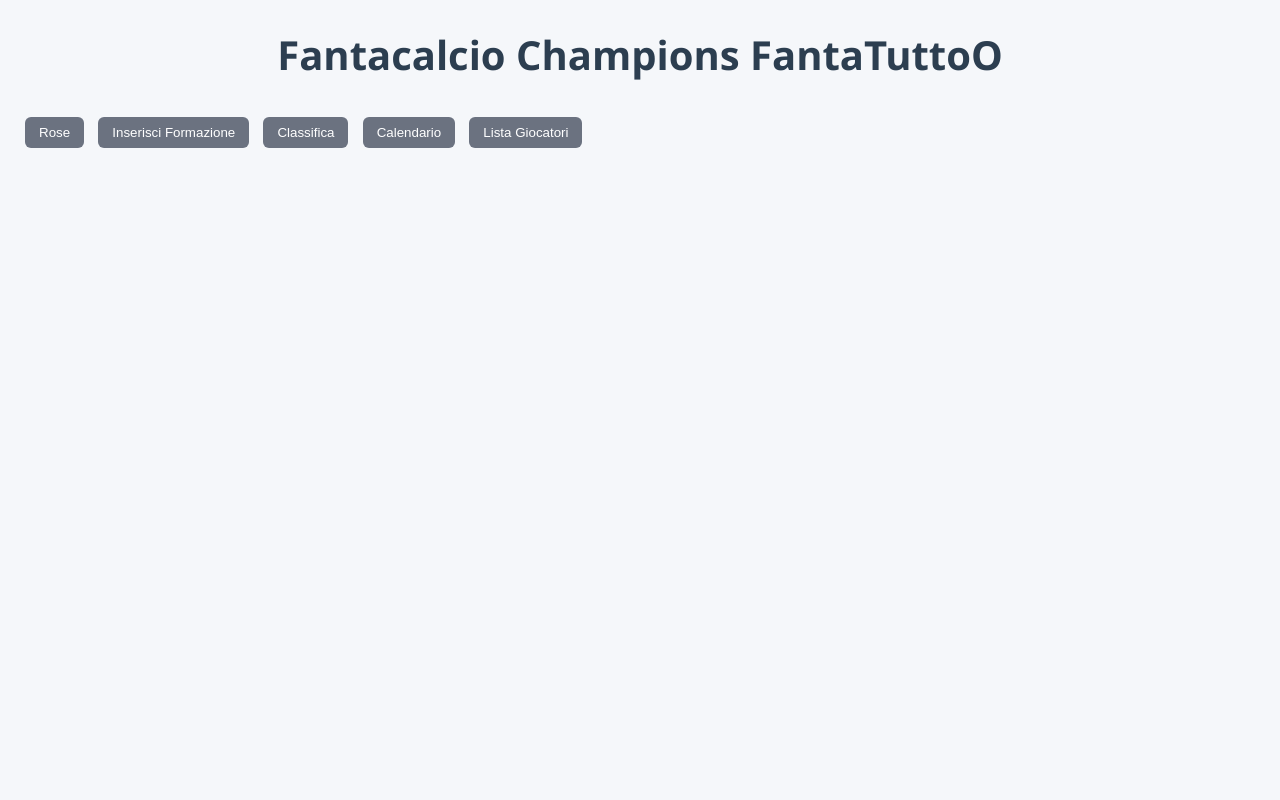
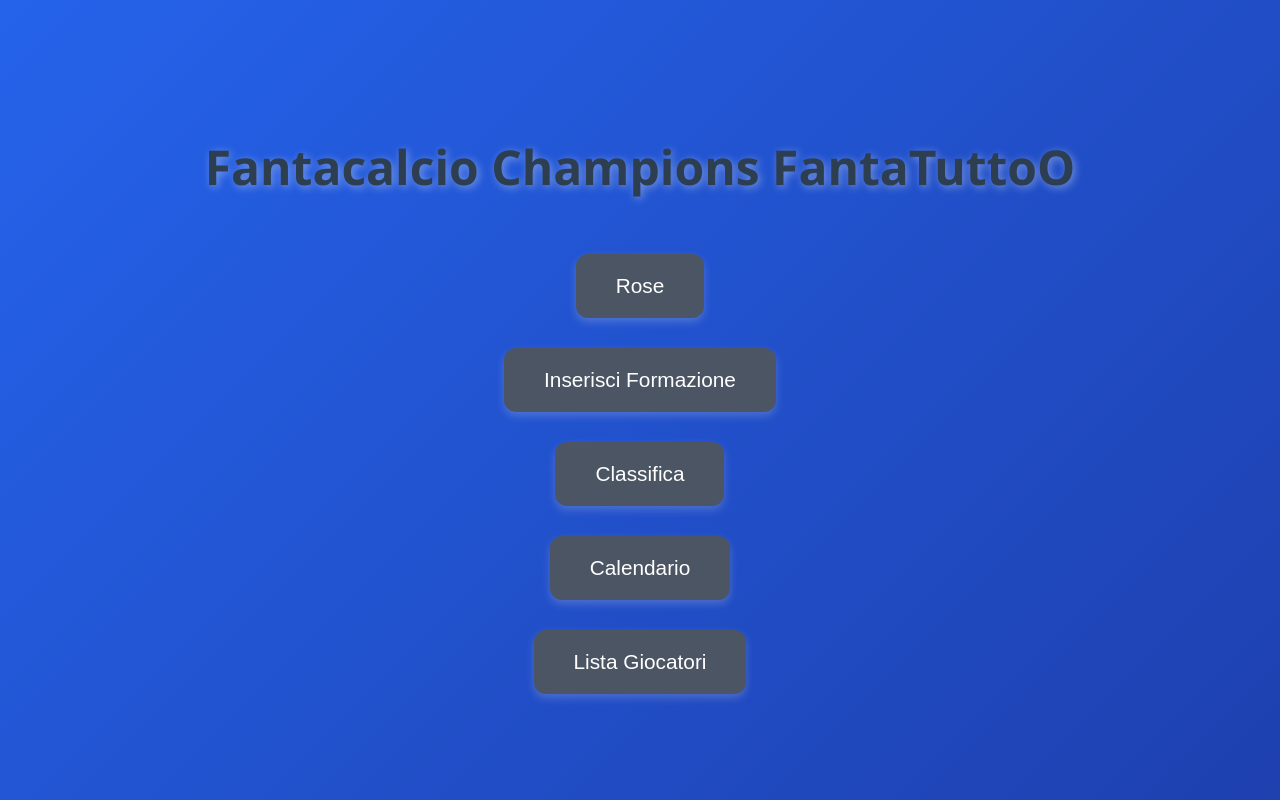
Before and after one commit to FraIelapi20/fantacalcio, a website: page public/index.html in a window 1280 px wide. Drawn offline with Linux system fonts and the light colour scheme.

Commit message:
change homepage

```diff
--- a/public/index.html
+++ b/public/index.html
@@ -5,7 +5,7 @@
   <title>Fantacalcio - Home</title>
   <link rel="stylesheet" href="style.css">
 </head>
-<body>
+<body class="home">
   <h1>Fantacalcio Champions FantaTuttoO</h1>
 
   <div class="menu">
--- a/public/style.css
+++ b/public/style.css
@@ -175,3 +175,44 @@ button[onclick] {
 button[onclick]:hover {
   background-color: #4b5563;
 }
+
+/* --- Home Page --- */
+body.home {
+  display: flex;
+  flex-direction: column;
+  justify-content: center;
+  align-items: center;
+  min-height: 100vh;
+  background: linear-gradient(135deg, #2563eb, #1e40af);
+  color: white;
+  text-align: center;
+  margin: 0; /* sovrascrive margin: 20px; per la home */
+}
+
+body.home h1 {
+  font-size: 3em;
+  margin-bottom: 50px;
+  text-shadow: 2px 2px 8px rgba(250, 250, 250, 0.4);
+}
+
+body.home .menu {
+  display: flex;
+  flex-direction: column;
+  gap: 20px;
+  align-items: center;
+}
+
+body.home .menu button {
+  padding: 20px 40px;
+  font-size: 1.3em;
+  border-radius: 12px;
+  background-color: #4b5563;
+  box-shadow: 0 4px 8px rgba(248, 247, 247, 0.2);
+  transition: all 0.3s ease;
+}
+
+body.home .menu button:hover {
+  background-color: #4b5563;
+  transform: translateY(-4px);
+  box-shadow: 0 6px 12px rgba(0,0,0,0.3);
+}
```
